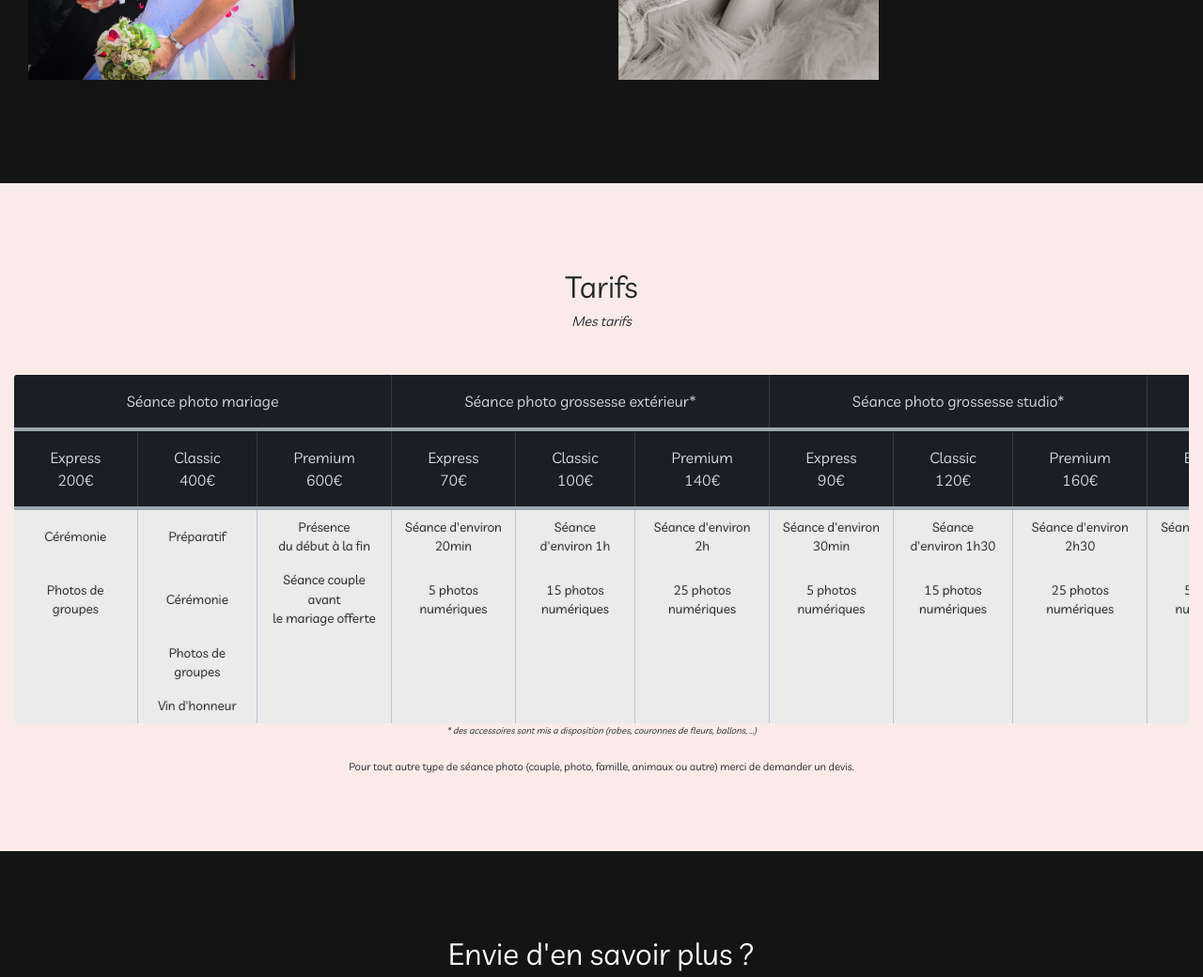
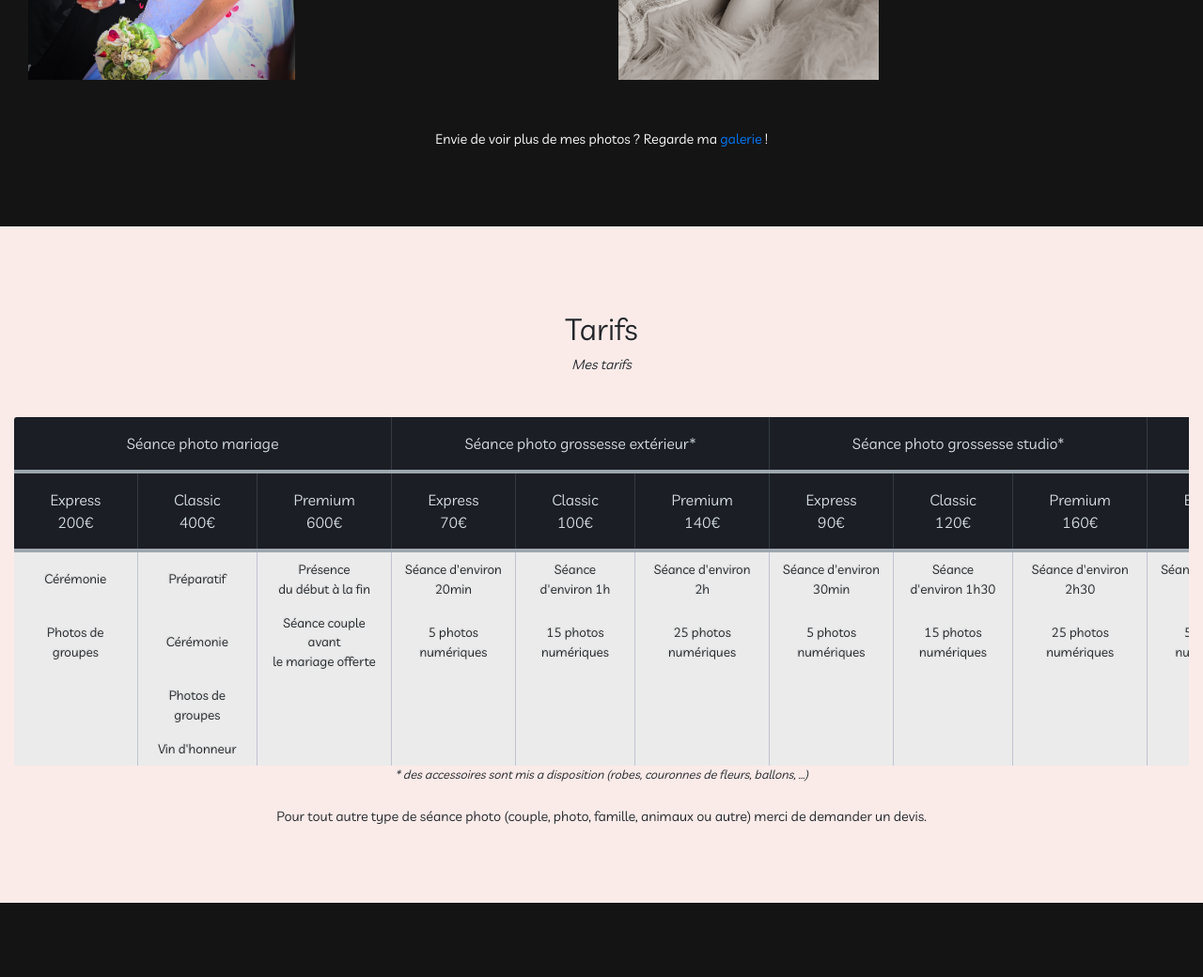
Before and after one commit to KeshAzar/site-photo, a plain HTML site: page index.html in a window 1280 px wide. Shown: the part 1800-2840 px from the top of the page at 94% size. Drawn offline with nearby package versions, Linux system fonts and the light colour scheme.

Commit message:
update a

```diff
--- a/index.html
+++ b/index.html
@@ -85,6 +85,7 @@
             <img class="margin img-presta" src="img/img-equestre.JPG" alt="Photo equestre">
         </div>
       </div>
+      <p class="mt-2" style="font-size: 1.8vh">Envie de voir plus de mes photos ? Regarde ma <a href="galerie.html">galerie</a> !</p>
     </div>
     <!-- Tarifs -->
     <div class="bg-custom space" id="tarif"></div>
@@ -198,8 +199,8 @@
               </tbody>
               </table>
             </div>
-              <p style="font-size: 1.2vh;font-style: italic;">* des accessoires sont mis a disposition (robes, couronnes de fleurs, ballons, ...)</p>
-              <p class="mt-2" style="font-size: 1.4vh">Pour tout autre type de séance photo (couple, photo, famille, animaux ou autre) merci de demander un devis.</p>
+              <p style="font-size: 1.6vh;font-style: italic;">* des accessoires sont mis a disposition (robes, couronnes de fleurs, ballons, ...)</p>
+              <p class="mt-2" style="font-size: 1.8vh">Pour tout autre type de séance photo (couple, photo, famille, animaux ou autre) merci de demander un devis.</p>
           </div>
           </div>
         </div>
--- a/style.css
+++ b/style.css
@@ -91,11 +91,11 @@ footer .icon {
   color: #727271;
 }
 
-footer a {
+footer a, a {
   color: #ffffff;
 }
 
-footer a:hover {
+footer a:hover, a {
   color: #727271;
   text-decoration: none;
 }
```
